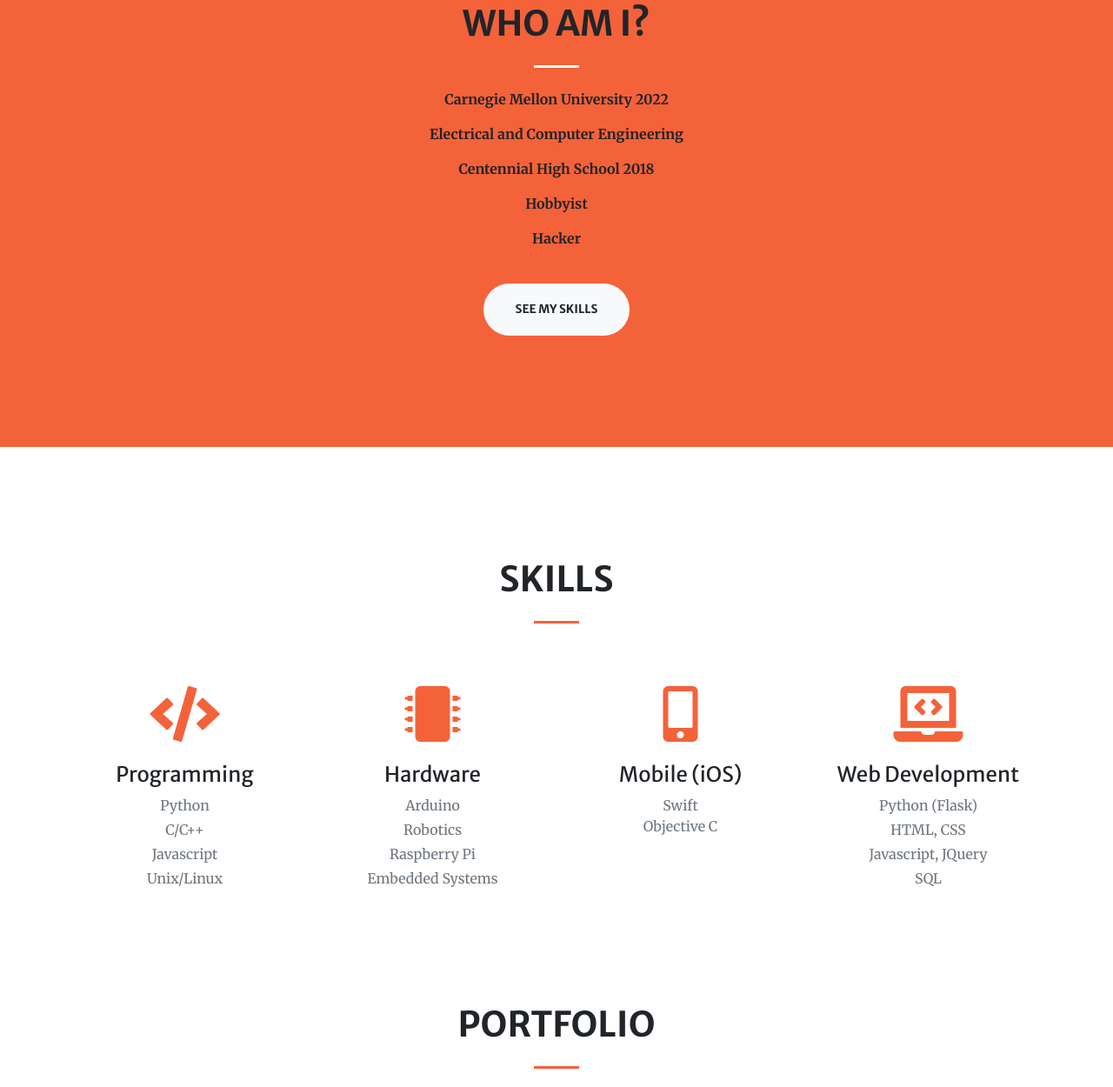
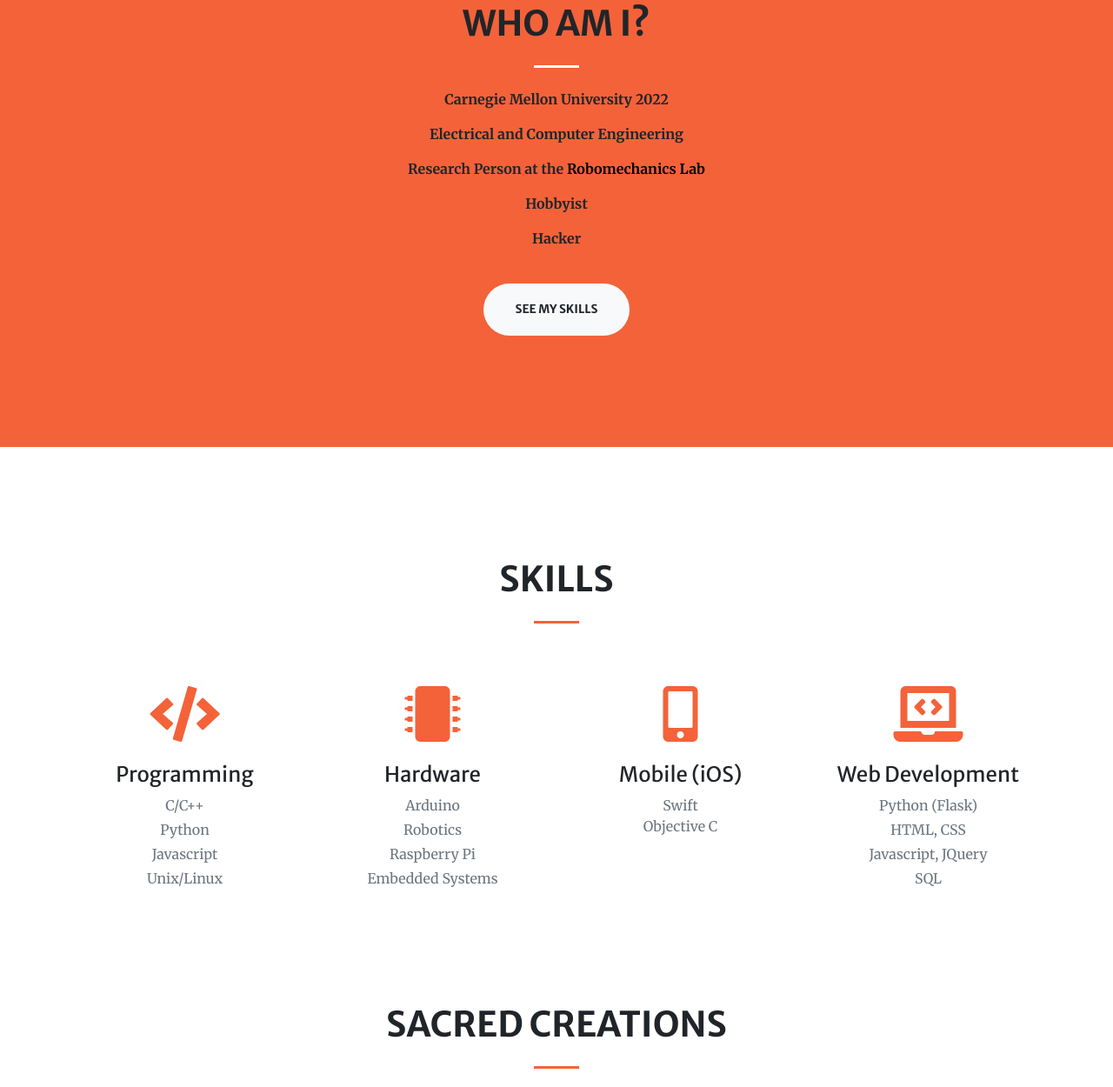
Before and after one commit to EdwardLu2018/EdwardLu2018.github.io, a plain HTML site: page index.html in a window 1280 px wide. Shown: the part 925-2175 px from the top of the page at 87% size. Drawn offline with Linux system fonts and the light colour scheme; grey boxes are pictures that could not be loaded.

Commit message:
Update index.html

```diff
--- a/index.html
+++ b/index.html
@@ -41,7 +41,7 @@
               <a class="nav-link js-scroll-trigger" href="#skills">Skills</a>
             </li>
             <li class="nav-item">
-              <a class="nav-link js-scroll-trigger" href="#portfolio">Portfolio</a>
+              <a class="nav-link js-scroll-trigger" href="#portfolio">Projects</a>
             </li>
             <!-- <li class="nav-item">
               <a class="nav-link js-scroll-trigger" href="#contact">Contact</a>
@@ -81,7 +81,7 @@
             <hr class="divider light my-4">
             <p class="text-black-75 font-weight-bold mb-3">Carnegie Mellon University 2022</p>
             <p class="text-black-75 font-weight-bold mb-3">Electrical and Computer Engineering</p>
-            <p class="text-black-75 font-weight-bold mb-3">Centennial High School 2018</p>
+            <p class="text-black-75 font-weight-bold mb-3">Research Person at the <a href="https://www.cmu.edu/me/robomechanicslab/" style="color:black;">Robomechanics Lab</a></p>
             <p class="text-black-75 font-weight-bold mb-3">Hobbyist</p>
             <p class="text-black-75 font-weight-bold mb-3">Hacker</p>
             <br>
@@ -101,8 +101,8 @@
             <div class="mt-5">
               <i class="fas fa-4x fa-code text-primary mb-4"></i>
               <h3 class="h4 mb-2">Programming</h3>
+              <p class="text-muted mb-1">C/C++</p>
               <p class="text-muted mb-1">Python</p>
-              <p class="text-muted mb-1">C/C++</p>
               <p class="text-muted mb-1">Javascript</p>
               <p class="text-muted mb-1">Unix/Linux</p>
             </div>
@@ -142,7 +142,7 @@
     <!-- Portfolio Section -->
     <section id="portfolio">
       <div class="container-fluid p-0">
-        <h1 class="text-center text-uppercase text-black font-weight-bold">portfolio</h1>
+        <h1 class="text-center text-uppercase text-black font-weight-bold">sacred creations</h1>
         <hr class="divider my-4">
         <div class="row no-gutters">
           <div class="col-lg-4 col-sm-6">
```
